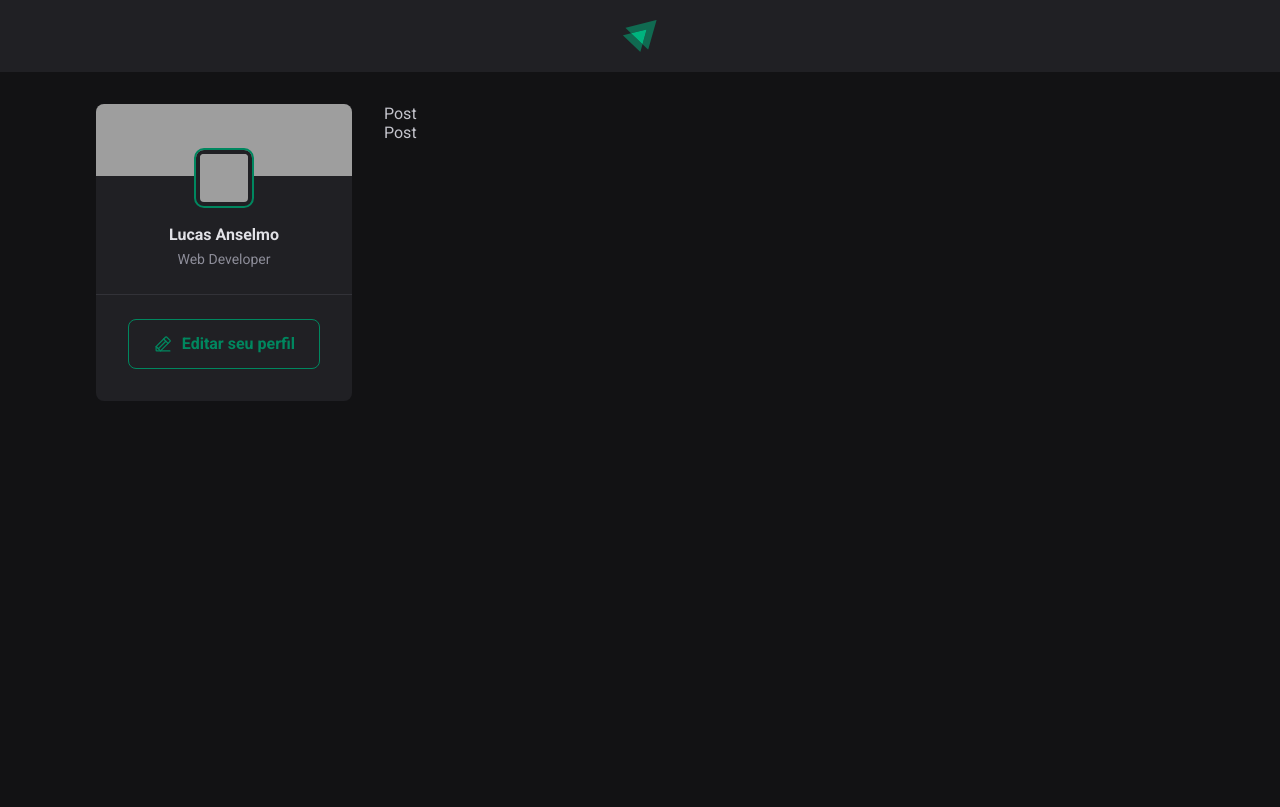
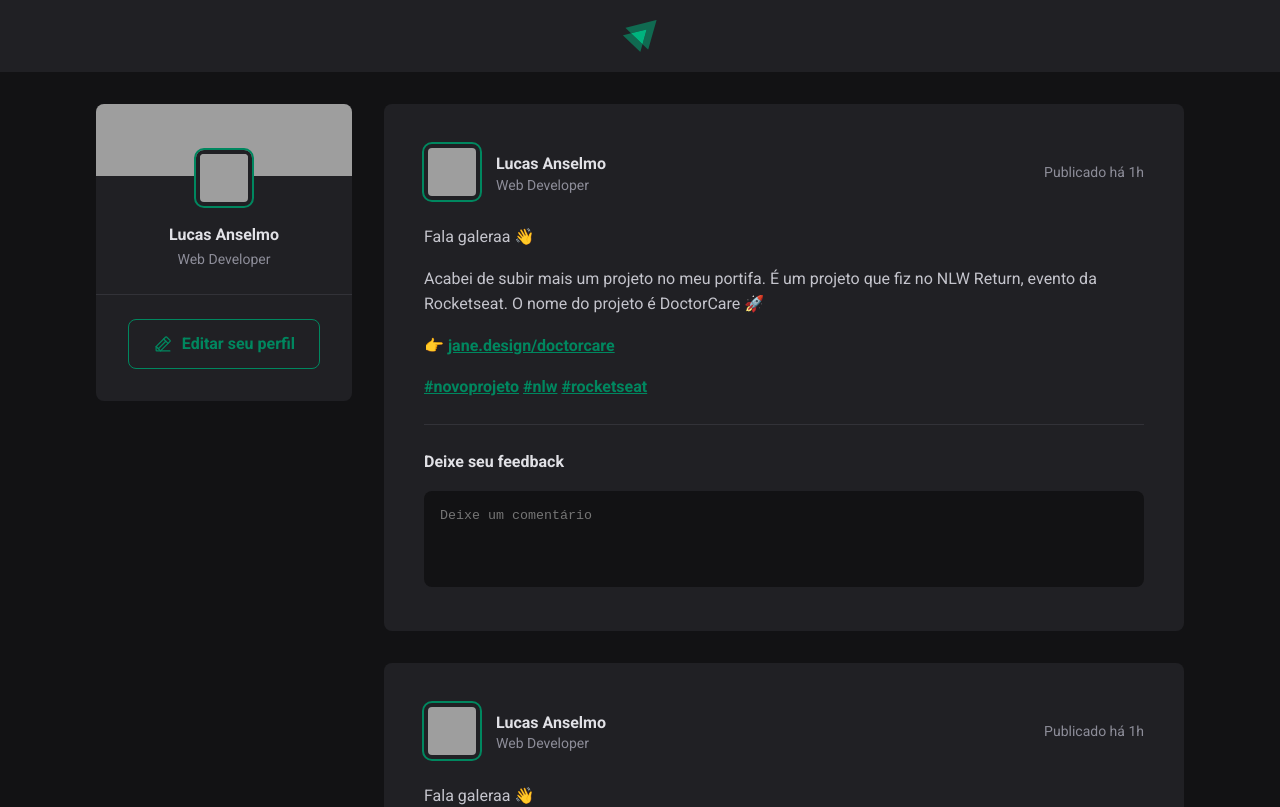
Before and after one commit to lucas62/ignite-feed, a React (Vite) app: page / in a window 1280 px wide. Shown: the top 807 px of the page. Built offline with nearby package versions, Linux system fonts and the light colour scheme; grey boxes are pictures that could not be loaded.

Commit message:
Styling the post content

```diff
--- a/src/App.jsx
+++ b/src/App.jsx
@@ -1,6 +1,6 @@
 import { Sidebar } from './components/Sidebar'
 import { Header } from './components/Header'
-import { Post } from './Post'
+import { Post } from './components/Post'
 
 import styles from './App.module.css'
 import './global.css'
@@ -20,6 +20,7 @@
         <main>
           <Post />
           <Post />
+          <Post />
         </main>
 
       </div>
--- a/src/Post.jsx
+++ /dev/null
@@ -1,5 +0,0 @@
-export function Post() {
-    return (
-        <div>Post</div>
-    )
-}
--- /dev/null
+++ b/src/components/Post.jsx
@@ -0,0 +1,42 @@
+import styles from './Post.module.css'
+
+export function Post() {
+    return (
+        <article className={styles.post}>
+            <header>
+                <div className={styles.author}>
+                    <img className={styles.avatar} src="https://github.com/lucas62.png" alt="" />
+                    <div className={styles.authorInfo}>
+                        <strong>Lucas Anselmo</strong>
+                        <span>Web Developer</span>
+                    </div>
+                </div>
+
+                <time title='24 de Agosto às 09:30h' dateTime="2022-08-24 09:30:55">Publicado há 1h</time>
+            </header>
+
+            <div className={styles.content}>
+                <p>Fala galeraa 👋</p>
+                <p>Acabei de subir mais um projeto no meu portifa. É um projeto que fiz no NLW Return, evento da Rocketseat. O nome do projeto é DoctorCare 🚀</p>
+                <p>👉 {' '} <a href="">jane.design/doctorcare</a></p>
+                <p>
+                    <a href="">#novoprojeto</a>{' '}
+                    <a href="">#nlw</a>{' '}
+                    <a href="">#rocketseat</a>
+                </p>
+            </div>
+
+            <form className={styles.commentForm}>
+                <strong>Deixe seu feedback</strong>
+
+                <textarea
+                    placeholder='Deixe um comentário'
+                />
+
+                <footer>
+                    <button type='submit'>Publicar</button>
+                </footer>
+            </form>
+        </article>
+    )
+}
--- /dev/null
+++ b/src/components/Post.module.css
@@ -0,0 +1,133 @@
+/* This is styling the post class. */
+.post {
+    background: var(--gray-800);
+    border-radius: 8px;
+    padding: 2.5rem;
+}
+
+.post + .post {
+    margin-top: 2rem;
+}
+
+/* This is styling the content class. */
+.content {
+    line-height: 1.6;
+    color: var(--gray-300);
+    margin-top: 1.5rem;
+}
+
+.content p {
+    margin-top: 1rem;
+}
+
+.content a {
+    font-weight: bold;
+    color: var(--green-500);
+}
+
+.content a:hover {
+    color: var(--green-300);
+}
+
+/* Styling the header tag inside the post class. */
+.post > header {
+    display: flex;
+    align-items: center;
+    justify-content: space-between;
+}
+
+/* Styling the time tag inside the header tag. */
+.post > header time {
+    font-size: 0.875rem;
+    color: var(--gray-400);
+}
+
+/* Styling the author class. */
+.author {
+    display: flex;
+    align-items: center;
+    gap: 1rem;
+}
+
+/* Styling the avatar. */
+.avatar {
+    box-sizing: initial;
+    width: 3rem;
+    height: 3rem;
+    border-radius: 8px;
+    border: 4px solid var(--gray-800);
+    outline: 2px solid var(--green-500);
+}
+
+/* This is styling the strong tag inside the authorInfo class. */
+.authorInfo strong{
+    display: block;
+    color: var(--gray-100);
+    line-height: 1.6;
+}
+
+/* Styling the span tag inside the authorInfo class. */
+.authorInfo span{
+    display: block;
+    font-size: 0.875rem;
+    color: var(--gray-400);
+}
+
+/* Styling the commentForm class. */
+.commentForm {
+    width: 100%;
+    margin-top: 1.5rem;
+    padding-top: 1.5rem;
+    border-top: 1px solid var(--gray-600);
+}
+
+/* Styling the strong tag inside the commentForm class. */
+.commentForm > strong {
+    line-height: 1.6;
+    color: var(--gray-100);
+}
+
+/* Styling the textarea. */
+.commentForm textarea {
+    width: 100%;
+    background: var(--gray-900);
+    border: 0;
+    resize: none;
+    height: 6rem;
+    padding: 1rem;
+    border-radius: 8px;
+    color: var(--gray-100);
+    line-height: 1.4;
+    margin-top: 1rem;
+}
+
+/* Hiding the footer. */
+.commentForm footer {
+    visibility: hidden;
+    max-height: 0;
+}
+
+/* Making the footer visible when the textarea is focused. */
+.commentForm:focus-within footer {
+    visibility: visible;
+    max-height: none;
+}
+
+/* Styling the submit button. */
+.commentForm button[type=submit] {
+    padding: 1rem 1.5rem;
+    margin-top: 1rem;
+    border-radius: 8px;
+    border: 0;
+    background: var(--green-500);
+    color: var(--white);
+    font-weight: bold;
+    cursor: pointer;
+
+    transition: background-color 0.1s;
+}
+
+/* Changing the background color of the button when the mouse is hovering over it. */
+.commentForm button[type=submit]:hover {
+    background: var(--green-300);
+}
```
